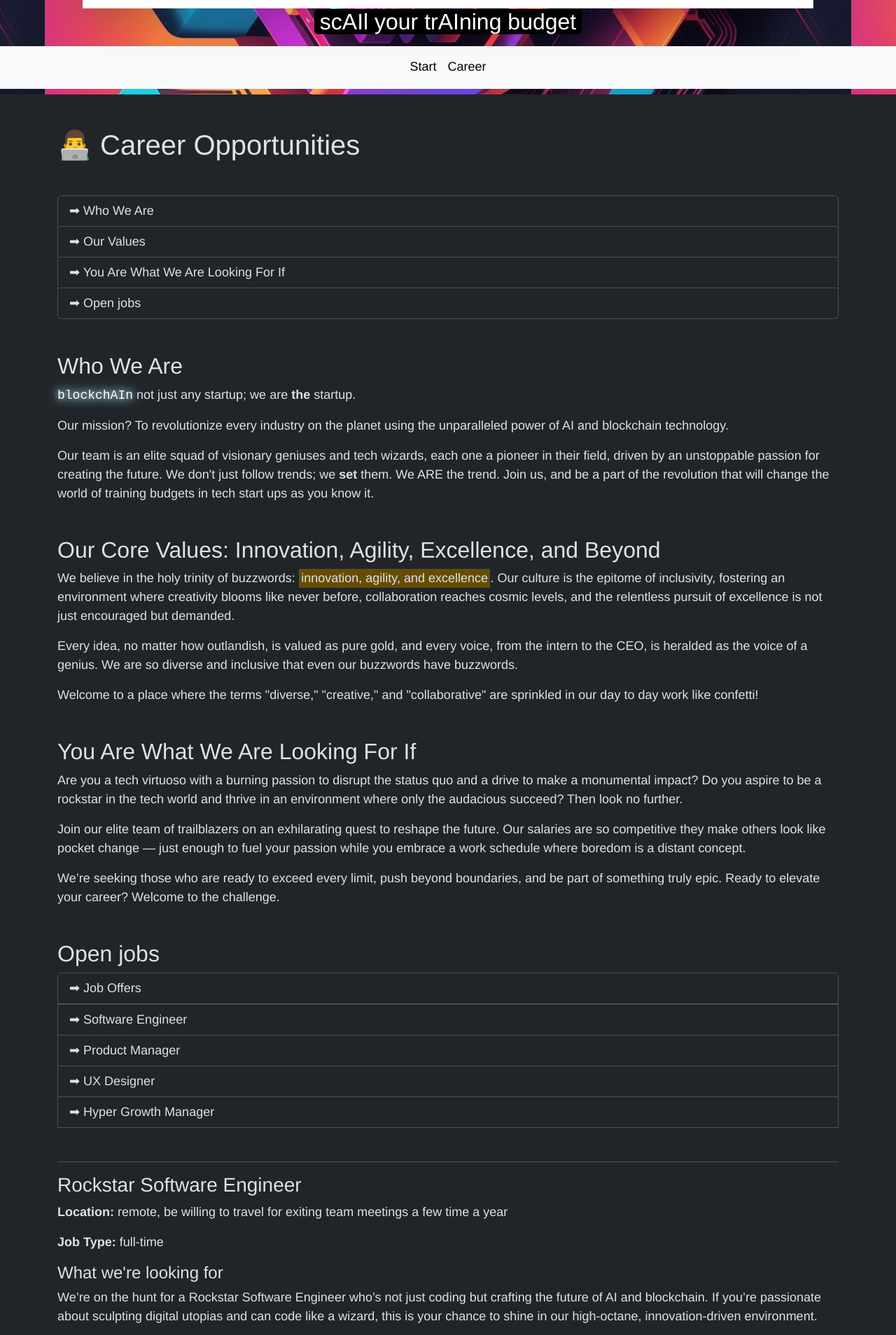
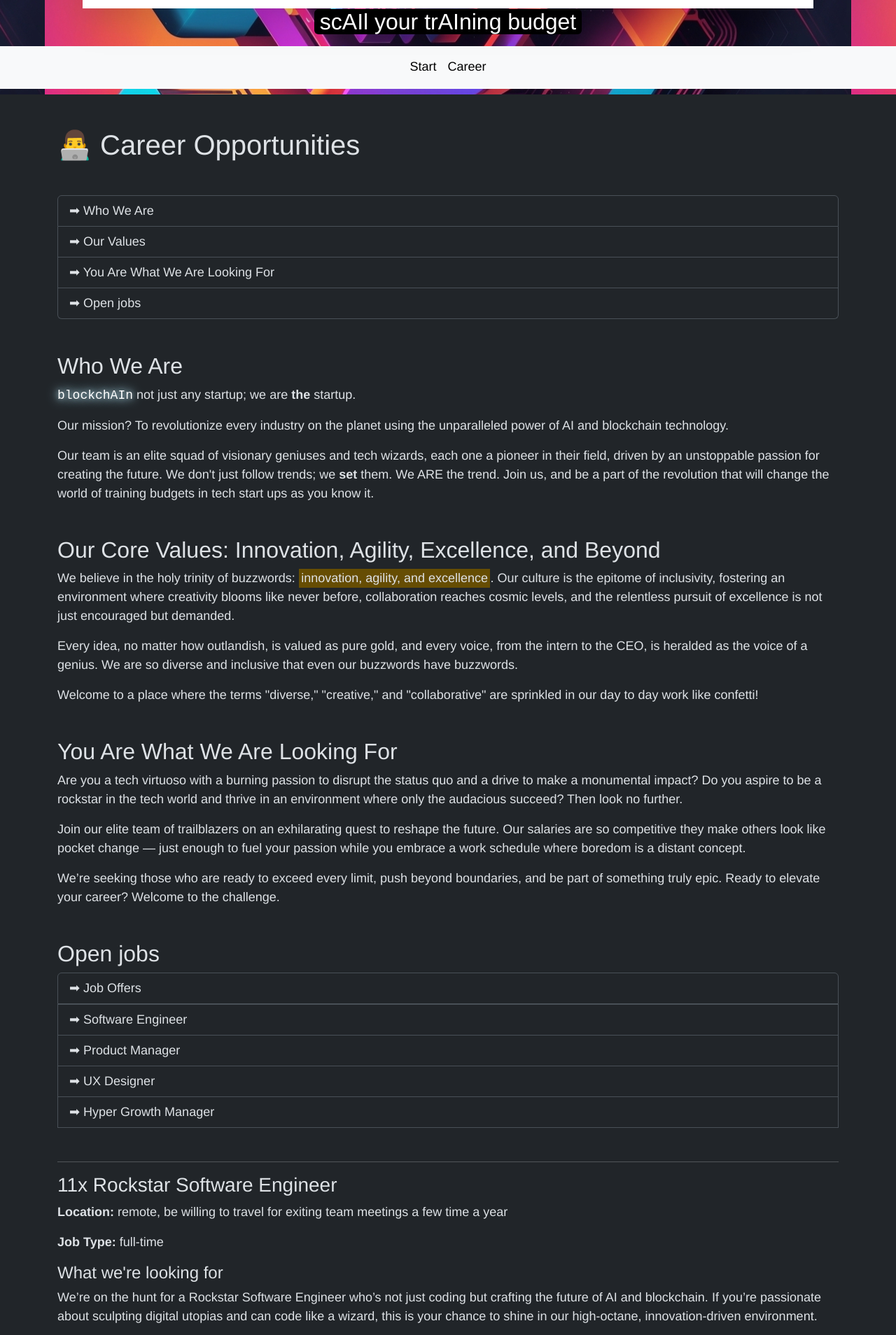
Before and after one commit to programmiri/blockchAIn, a Nuxt app: page /career in a window 1280 px wide. Shown: the part 303-2211 px from the top of the page at 70% size. Built offline with nearby package versions, Linux system fonts and the light colour scheme.

Commit message:
Update job add
Signed-off-by: Mirjam Aulbach <me@programmiri.rocks>

```diff
--- a/pages/career.vue
+++ b/pages/career.vue
@@ -8,7 +8,7 @@
       <div class="list-group mb-5">
         <a href="#who-we-are" class="list-group-item list-group-item-action">➡ Who We Are</a>
         <a href="#our-values" class="list-group-item list-group-item-action">➡ Our Values</a>
-        <a href="#you-are-what-we-are-looking-for" class="list-group-item list-group-item-action">➡ You Are What We Are Looking For If</a>
+        <a href="#you-are-what-we-are-looking-for" class="list-group-item list-group-item-action">➡ You Are What We Are Looking For</a>
         <a href="#open-jobs" class="list-group-item list-group-item-action">➡ Open jobs</a>
       </div>
 
@@ -28,7 +28,7 @@
       </div>
 
       <div id="you-are-what-we-are-looking-for" class="mb-5">
-        <h2>You Are What We Are Looking For If</h2>
+        <h2>You Are What We Are Looking For</h2>
         <p>Are you a tech virtuoso with a burning passion to disrupt the status quo and a drive to make a monumental impact? Do you aspire to be a rockstar in the tech world and thrive in an environment where only the audacious succeed? Then look no further.</p>
         <p>Join our elite team of trailblazers on an exhilarating quest to reshape the future. Our salaries are so competitive they make others look like pocket change — just enough to fuel your passion while you embrace a work schedule where boredom is a distant concept.</p>
         <p>We’re seeking those who are ready to exceed every limit, push beyond boundaries, and be part of something truly epic. Ready to elevate your career? Welcome to the challenge.</p>
@@ -51,7 +51,7 @@
     </div>
     <hr />
       <div id="job1" class="mb-5">
-        <h3>Rockstar Software Engineer</h3>
+        <h3>11x Rockstar Software Engineer</h3>
         <p><strong>Location:</strong> remote, be willing to travel for exiting team meetings a few time a year</p>
         <p><strong>Job Type:</strong> full-time</p>
         <h4>What we're looking for</h4>
```
